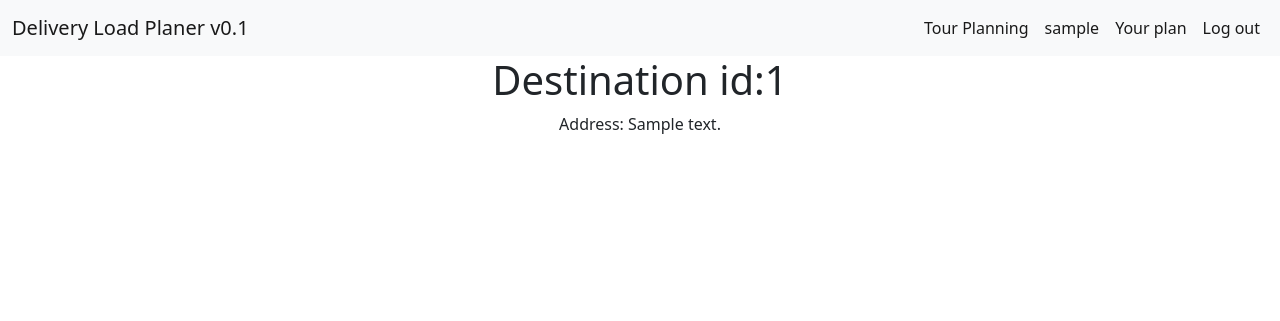
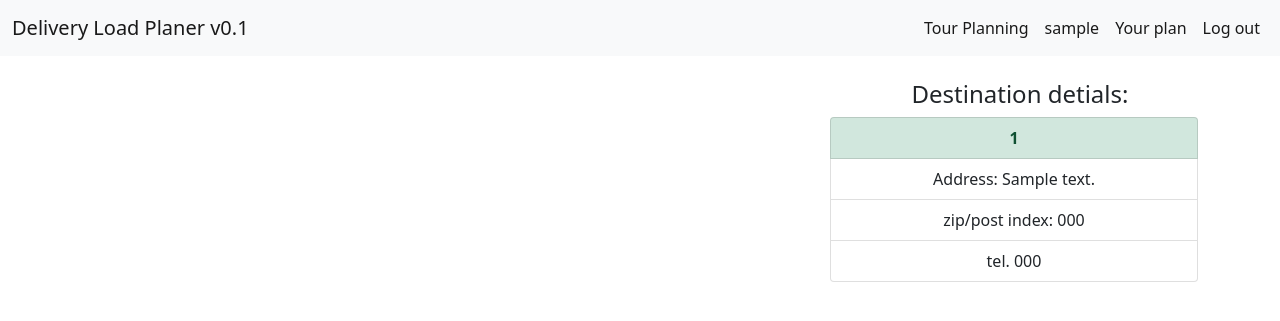
Before and after one commit to Laacis/delivery_load_planer, a Django app: page /destination/1 in a window 1280 px wide. Shown: the top 321 px of the page. Run offline with Django 4.2, Linux system fonts and the light colour scheme; a user stored in the database is signed in; tables that the repository leaves empty hold one stand-in row (values such as "Sample post").

Commit message:
now destination page display all data about the destination

```diff
--- a/load_planer/static/load_planer/delplanform.js
+++ b/load_planer/static/load_planer/delplanform.js
@@ -360,11 +360,9 @@ function send_delivery_plan(event) {
     })
     .then(response => response.json())
     .then(result => {
-        console.log(result);
         if ( result["Success"] == "True") {
             location.href = `delivery_plan/${delivery_id}`;
         }
-
     })
 }
 
--- /dev/null
+++ b/load_planer/static/load_planer/destination.js
@@ -0,0 +1,23 @@
+document.addEventListener("DOMContentLoaded", function() {
+    checkifPlanner();
+});
+// globals
+
+let planner = false;
+
+/** probavbly not the best way to check if user is a planner, but
+ * rest of API won't return anything useful if this is manipulated to be true if it's not
+ * this only tells the script to draw the Fields and tables
+ * that are valuable for Planner only.
+ * Pestination page is left to be accessed by drivers, so they have access to the
+ * contacts and address in case of need.
+ * this function returns bool and set's up global
+ */
+function checkifPlanner() {
+    fetch('/am_i_planner')
+    .then(response => response.json())
+    .then(data => {
+        if ( data['planner'] == true) { planner = true;}
+        console.log(planner);
+    })
+}
--- a/load_planer/templates/load_planer/destination_details.html
+++ b/load_planer/templates/load_planer/destination_details.html
@@ -2,8 +2,34 @@
 {% load static %}
 
 {% block body %}
+<div class="container text-center" >
+    <div class="row row-cols-4" id="top_nav_row"></div>
+    <br>
+    <div class="row">
+        <div class="col-12 col-md-8">
+            <div class="row" id="main_header">
 
-    <div class="container text-center">
+            </div>
+
+        </div>
+        <div class="col-6 col-md-4">
+            <div class="col-md text-center">
+                <div class="row">
+                    <h4>Destination detials:</h4>
+                </div>
+                <div class="row" id="unver_driver">
+                    <ul class="list-group">
+                        <li class="list-group-item list-group-item-success"><strong>{{destination_id}}</strong></li>
+                        <li class="list-group-item">Address: {{address}}</li>
+                        <li class="list-group-item">zip/post index: {{zipcode}}</li>
+                        <li class="list-group-item">tel. {{contact_number}}</li>
+                      </ul>
+                </div>
+            </div>
+        </div>
+    </div>
+</div>
+    <!-- <div class="container text-center">
         <h1> Destination id:{{ destination_id }}</h1>
         <p> Address: {{ address }}</p>
 
@@ -11,5 +37,10 @@
         <br>
         <p>TODO: Write Javascript to DELETE / Edit details on the Destination For a PLANER!</p>
         {% endif %}
-    </div>
+        123
+    </div>   -->
 {% endblock %}
+
+{% block script %}
+    <script src="{% static 'load_planer/destination.js' %}" type="text/javascript"></script>
+{% endblock %}
--- a/load_planer/views.py
+++ b/load_planer/views.py
@@ -193,7 +193,9 @@ def destination(request, destination_id):
     if is_req_planner(request) or is_req_driver(request):
         context = {
             "destination_id":destination.destination_id,
-            "address":destination.address
+            "address":destination.address,
+            "zipcode":destination.zipcode,
+            "contact_number":destination.contact_number
         }
         return render(request, 'load_planer/destination_details.html', context)
 
```
